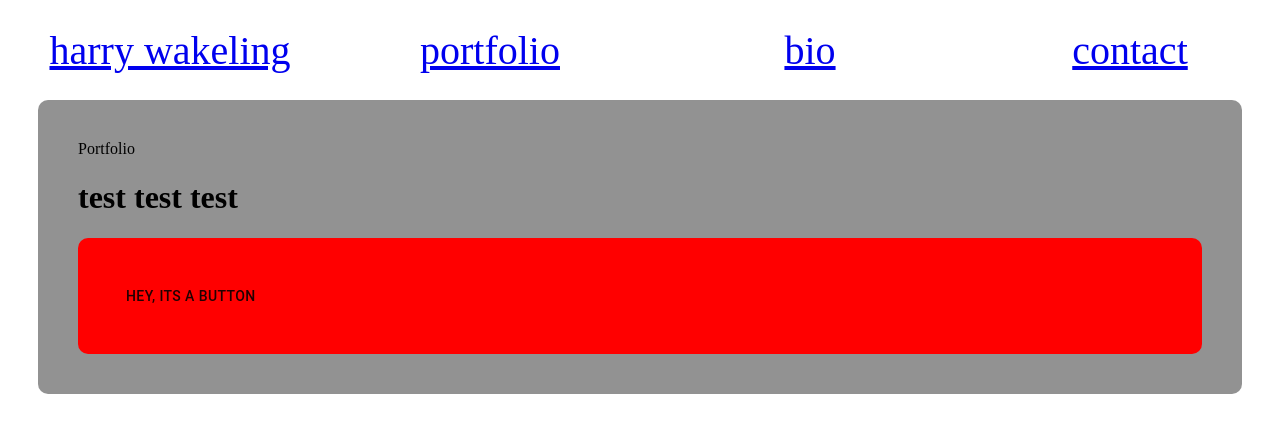
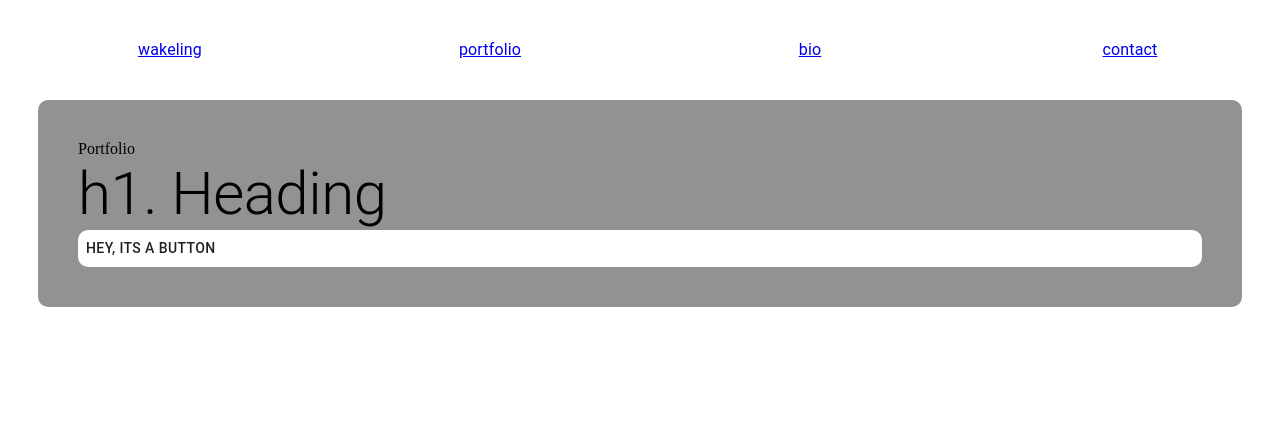
Before and after one commit to harryw123545/website-second-draft, a React (Create React App) app: page /portfolio in a window 1280 px wide. Shown: the top 432 px of the page. Built offline with nearby package versions, Linux system fonts and the light colour scheme.

Commit message:
added custom font, created theme

```diff
--- a/src/App.js
+++ b/src/App.js
@@ -1,11 +1,14 @@
-import { Box, makeStyles } from '@material-ui/core'
+import { Box, makeStyles, Typography, ThemeProvider} from '@material-ui/core'
+import { createMuiTheme } from '@material-ui/core/styles'
+import red from '@material-ui/core/colors/purple'
+import Codex from './fonts/Codex-Regular.otf';
 import { BrowserRouter as Router, Switch, Route, Link } from 'react-router-dom'
 import Portfolio from './portfolio'
 import Bio from './bio'
 import Contact from './contact'
 
 const tabNames = [
-  { text: 'harry wakeling', link: '' },
+  { text: 'wakeling', link: '' },
   { text: 'portfolio', link: '/portfolio' },
   { text: 'bio', link: '/bio' },
   { text: 'contact', link: '/contact' }
@@ -21,7 +24,8 @@ const useStyles = makeStyles({
     right: 0,
     height: 100,
     margin: 0,
-    padding: 0
+    padding: 0,
+
   },
   headerElement: {
     marginLeft: 20,
@@ -31,8 +35,53 @@ const useStyles = makeStyles({
     justifyContent: 'center',
     alignItems: 'center',
     cursor: 'pointer',
+  },
+})
+
+const codex = {
+  fontFamily: 'Codex',
+  fontStyle: 'normal',
+  fontDisplay: 'swap',
+  fontWeight: 600,
+  src: `
+    local('Codex'),
+    local('Codex-Regular'),
+    url(${Codex}) format('otf')
+  `,
+  unicodeRange:
+    'U+0000-00FF, U+0131, U+0152-0153, U+02BB-02BC, U+02C6, U+02DA, U+02DC, U+2000-206F, U+2074, U+20AC, U+2122, U+2191, U+2193, U+2212, U+2215, U+FEFF',
+};
+
+const theme = createMuiTheme({
+  typography: {
+    fontFamily: 'codex',
+    subtitle1: {
+      fontSize: 52,
+      fontStyle: 'bold',
+      color: red,
+    },
+    body1: {
+      fontWeight: 500,
+    },
+    button: {
+      fontStyle: 'italic',
+    },
+  },
+  palette: {
+    primary: {
+      // light: will be calculated from palette.primary.main,
+      main: '#33FF52',
+      // dark: will be calculated from palette.primary.main,
+      // contrastText: will be calculated to contrast with palette.primary.main
+    },
+    secondary: {
+      light: '#0066ff',
+      main: '#0044ff',
+      // dark: will be calculated from palette.secondary.main,
+      contrastText: '#ffcc00',
+    }
   }
-})
+});
 
 function App() {
 
@@ -46,7 +95,11 @@ function App() {
         {tabNames.map(({ text, link }) => {
           return (
             <Box className={classes.headerElement}>
-              <Link to={link}>{text}</Link>
+              <ThemeProvider theme={theme}>
+              <Typography variant="subtitle1" color="primary">
+                <Link to={link}>{text}</Link>
+              </Typography>
+              </ThemeProvider>
             </Box>
           )
     })}
--- a/src/bio/bioSketch.js
+++ b/src/bio/bioSketch.js
@@ -7,11 +7,12 @@ const bioSketch = (p) => {
 
         p.angleMode(p.DEGREES);
         p.rectMode(p.CENTER);
-        p.background(0);
+
       }
 
       p.draw = () => {
 
+        p.background(0, 20);
         let time = p.frameCount;
         let iter = p.map(p.mouseX, 0, p.width, 0, 3);
         let col = p.map(p.mouseY, 0, p.height, 0.02, 3.5);
--- a/src/bio/index.js
+++ b/src/bio/index.js
@@ -11,7 +11,7 @@ const useStyles = makeStyles({
       left: 0,
       right: 0,
       margin: 0,
-      padding: 0
+      padding: 0,
     },
   })
 
--- a/src/portfolio/index.js
+++ b/src/portfolio/index.js
@@ -1,4 +1,4 @@
-import { Button, Box, makeStyles } from '@material-ui/core'
+import { Button, Box, makeStyles, Typography } from '@material-ui/core'
 
 const useStyles = makeStyles({
     container:{
@@ -6,12 +6,13 @@ const useStyles = makeStyles({
       borderRadius: 10,
       margin: 30,
       marginTop: 100,
-      padding: 40
+      padding: 40,
     },
     buttonStyle:{
-        backgroundColor: 'red',
+        backgroundColor: 'white',
         borderRadius: 10,
-        padding: 40
+        buttonStyle: 'red',
+        color: 'textSecondary'
       }
   })
 
@@ -22,7 +23,9 @@ function Portfolio () {
     return (
         <Box className={classes.container}>
             Portfolio
-            <h1>test test test</h1>
+            <Typography variant="h2" component="h2">
+                h1. Heading
+            </Typography>
             <Box className={classes.buttonStyle}>
                 <Button> Hey, its a button </Button>
             </Box>
```
